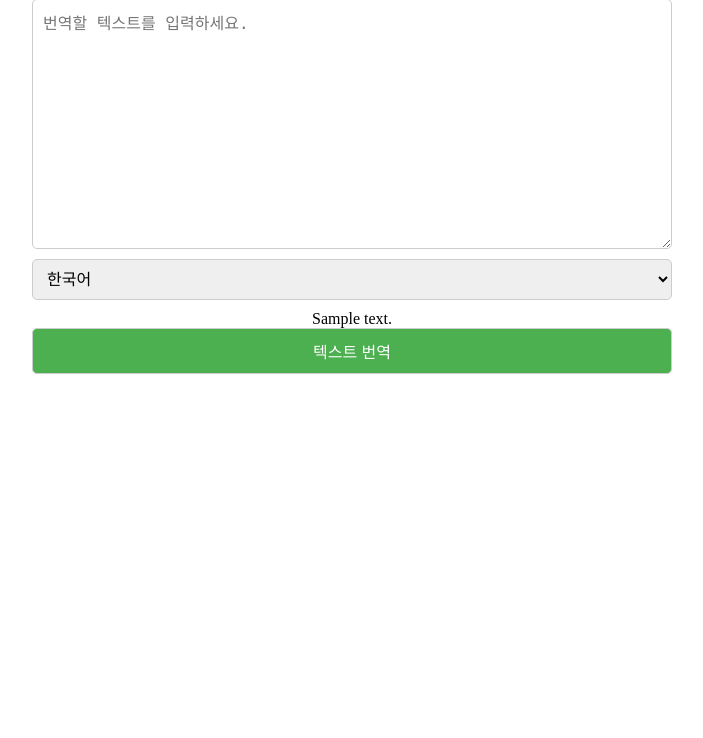
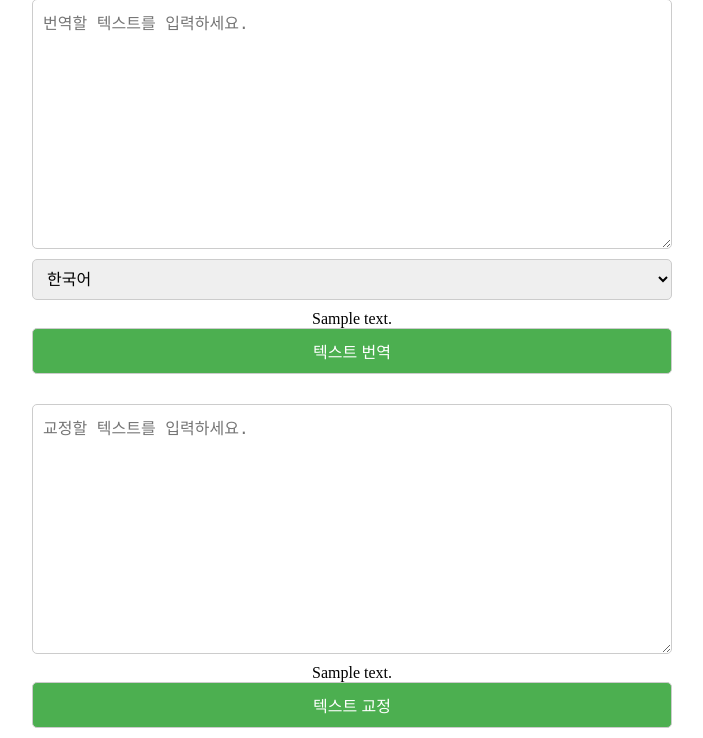
Before and after one commit to googling2/miniproject, a FastAPI app: template templates/index.html in a window 1280 px wide. Shown: the part 533-1271 px from the top of the page, without its empty margins (288-991 px from the left). Before the commit the page ends 907 px from the top, so only its background shows below. Run offline with FastAPI, Linux system fonts and the light colour scheme; the template is opened without the code that fills it: most values are stand-ins (such as "Sample title", 1, 10 or a date in 2020).

Commit message:
jongjwan

```diff
--- a/main.py
+++ b/main.py
@@ -104,5 +104,17 @@ async def process_text(request: Request, text_to_translate: str = Form(...), tar
     )
 # print("yg")
 
+# 맞춤법 기능
+@app.post("/process-correct")
+async def process_correct(request: Request, text_to_correct: str = Form(...)):
+    # corrected_text = correct_spacing(text_to_correct)
+    final_text = correct_typo(text_to_correct, model, tokenizer)
+
+    return templates.TemplateResponse(
+        "index.html",
+        {"final_text": final_text, "request": request},
+        media_type="text/html"
+    )
+
 if __name__ == "__main__":
     uvicorn.run(app, host="0.0.0.0", port=8000)
--- a/templates/index.html
+++ b/templates/index.html
@@ -13,7 +13,11 @@
     <div class="mainbox">
       <h1 class="title">사진 속 텍스트 인식</h1>
 
-   <form action="/process-image/" method="post" enctype="multipart/form-data">
+      <form
+        action="/process-image/"
+        method="post"
+        enctype="multipart/form-data"
+      >
         <input type="file" name="file" />
 
         <select name="target_lang">
@@ -32,7 +36,8 @@
           placeholder="번역된 텍스트가 여기에 표시됩니다."
         >
       {{ translated_text if translated_text else "" }}
-   </textarea>
+   </textarea
+        >
 
         <input type="submit" value="사진 번역" />
       </form>
@@ -57,6 +62,17 @@
         </div>
         <input type="submit" value="텍스트 번역" />
       </form>
+
+      <form action="/process-correct/" method="post">
+        <textarea
+          name="text_to_correct"
+          rows="12"
+          cols="53"
+          placeholder="교정할 텍스트를 입력하세요."
+        ></textarea>
+        <div name="final_text">{{ final_text if final_text else "" }}</div>
+        <input type="submit" value="텍스트 교정" />
+      </form>
     </div>
   </body>
 </html>
```
Lines whose indentation alone changed are shown as unchanged.
